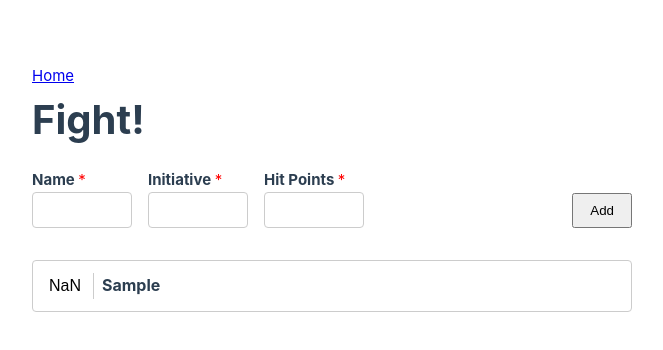
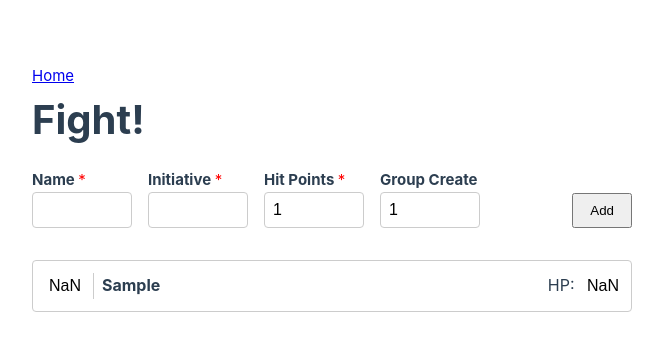
Before and after one commit to adamisarobot/initiative, a Vue app: page / in a window 1280 px wide. Both pictures are taken after typing "Sample", "Sample", "Sample" into the empty fields and a click on the button "Add". Shown: the top 350 px of the page, without its empty margins (308-971 px from the left). Built offline with nearby package versions, Linux system fonts and the light colour scheme.

Commit message:
Bulk add (#4)
* Introduce bulk add

- Add Group Create field
- Add iteration over insertion to create duplicate bulk entries
- Remove computed sorting
- Need to add new sorting on page component.

* Fix Number assertion

```diff
--- a/src/components/InitiativeForm.vue
+++ b/src/components/InitiativeForm.vue
@@ -1,5 +1,6 @@
 <template>
   <form class="form">
+    <div class="creature">
       <div class="form-group">
         <label for="name">Name <span class="required">*</span></label>
         <input
@@ -33,7 +34,14 @@
           @:keypress="numberOnly($event)"
         />
       </div>
-    <button type="button" class="btn push-left" @click="submit">Add</button>
+      <div class="form-group">
+        <label for="group">Group Create</label>
+        <input type="number" id="group" class="form-control" v-model="groupNumber" />
+      </div>
+    </div>
+    <div class="interactive push-left">
+      <button type="button" class="btn" @click="submit">Add</button>
+    </div>
   </form>
 </template>
 
@@ -44,6 +52,7 @@ const emit = defineEmits(['submit']);
 const name = ref('');
 const init = ref<number>();
 const hp = ref<number>();
+const groupNumber = ref<number>(1);
 
 const alphaOnly = (event: { keyCode: number; preventDefault: () => void }) => {
   const char = String.fromCharCode(event.keyCode);
@@ -60,10 +69,16 @@ const numberOnly = (event: { keyCode: number; preventDefault: () => void }) => {
 const submit = () => {
   if (name.value === '' || init.value === undefined) return;
 
-  emit('submit', { name: name.value, initiative: +init.value, hp: +hp.value });
+  emit('submit', {
+    name: name.value,
+    initiative: +init.value,
+    hp: hp.value,
+    groupNumber: groupNumber.value
+  });
   name.value = '';
   init.value = undefined;
-  hp.value = undefined;
+  hp.value = 1;
+  groupNumber.value = 1;
 };
 </script>
 
@@ -73,16 +88,18 @@ const submit = () => {
 }
 .form {
   display: flex;
+  flex-wrap: no-wrap;
   gap: 1rem;
   justify-content: flex-start;
   align-items: flex-end;
+  width: 100%;
 }
 
 .form .btn {
   padding: 0.5rem 1rem;
 }
 
-.form .btn.push-left {
+.push-left {
   margin-left: auto;
 }
 
@@ -98,4 +115,10 @@ const submit = () => {
   border-radius: 0.25rem;
   font-size: 1rem;
 }
+
+.creature {
+  display: flex;
+  flex-wrap: wrap;
+  gap: 1rem;
+}
 </style>
--- a/src/components/InitiativeItem.vue
+++ b/src/components/InitiativeItem.vue
@@ -4,7 +4,7 @@
       <InlineInputNumber :number="pc.initiative" />
     </div>
     <div class="item__name">{{ pc.name }}</div>
-    <div class="item__hp" v-if="pc.hp">
+    <div class="item__hp">
       <InlineInputNumber :number="pc.hp" label="HP: " />
     </div>
   </li>
--- a/src/components/InitiativeList.vue
+++ b/src/components/InitiativeList.vue
@@ -1,24 +1,19 @@
 <template>
-  <ul class="init-list" v-if="sortedInit.length > 0">
-    <InitiativeItem v-for="pc in sortedInit" :pc="pc" :key="pc.initiative" />
+  <ul class="init-list" v-if="initiative.length > 0">
+    <InitiativeItem v-for="pc in initiative" :pc="pc" :key="pc.name" />
   </ul>
 </template>
 
 <script setup lang="ts">
-import { computed } from 'vue';
 import InitiativeItem from '@/components/InitiativeItem.vue';
 
-const props = defineProps<{
+defineProps<{
   initiative: {
     name: string;
     initiative: number;
     hp: number;
   }[];
 }>();
-
-const sortedInit = computed(() => {
-  return [...props.initiative].sort((a, b) => b.initiative - a.initiative);
-});
 </script>
 
 <style scoped>
--- a/src/components/InlineInputNumber.vue
+++ b/src/components/InlineInputNumber.vue
@@ -16,8 +16,9 @@ const props = defineProps<{
   label?: string;
   sronly?: boolean;
 }>();
-
+const emit = defineEmits(['update:number']);
 const inputNumber = computed(() => props.number);
+emit('update:number', inputNumber);
 </script>
 
 <style scoped>
--- a/src/views/HomeView.vue
+++ b/src/views/HomeView.vue
@@ -14,7 +14,23 @@ import InitiativeForm from '@/components/InitiativeForm.vue';
 import InitiativeList from '@/components/InitiativeList.vue';
 
 const initiative = reactive<{ name: string; initiative: number; hp: number }[]>([]);
-const addToList = (pc: { name: string; initiative: number; hp: number }) => {
-  initiative.sort().push(pc);
+const addToList = (pc: { name: string; initiative: number; hp: number; groupNumber: number }) => {
+  if (pc.groupNumber === 1) {
+    initiative.push({
+      name: pc.name,
+      initiative: +pc.initiative,
+      hp: +pc.hp
+    });
+  } else {
+    for (let i = 0; i < pc.groupNumber; i++) {
+      const newName = `${pc.name} #${i + 1}`;
+      initiative.push({
+        name: newName,
+        initiative: +pc.initiative,
+        hp: +pc.hp
+      });
+    }
+  }
+  initiative.sort();
 };
 </script>
```
Lines whose indentation alone changed are shown as unchanged.
